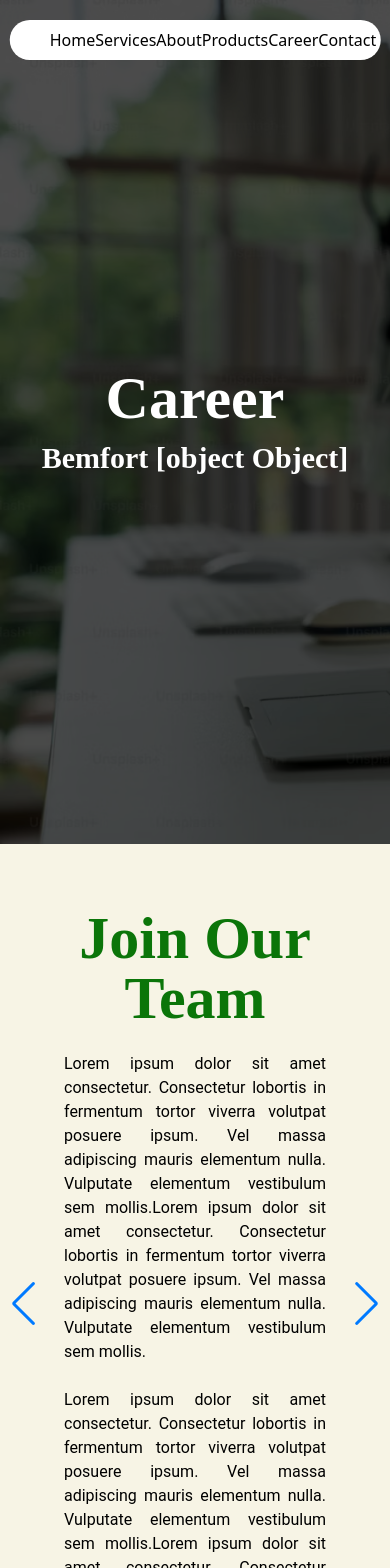
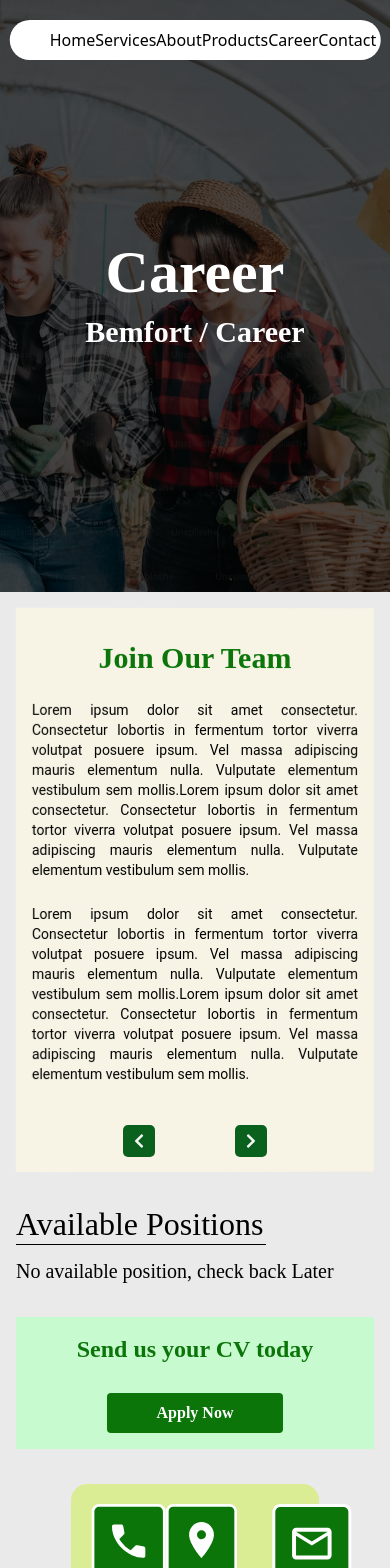
Before and after one commit to JUNNY12/bemfort, a React (Vite) app: page /career in a window 390 px wide. Shown: the top 1568 px of the page. Built offline with nearby package versions, Linux system fonts and the light colour scheme.

Commit message:
styles: add mobile responsiveness to career page

```diff
--- a/index.html
+++ b/index.html
@@ -8,6 +8,7 @@
     href="https://cdnjs.cloudflare.com/ajax/libs/slick-carousel/1.6.0/slick.min.css" />
   <link rel="stylesheet" type="text/css"
     href="https://cdnjs.cloudflare.com/ajax/libs/slick-carousel/1.6.0/slick-theme.min.css" />
+  <script src="https://cdn.jsdelivr.net/npm/swiper@11/swiper-element-bundle.min.js"></script>
   <meta name="viewport" content="width=device-width, initial-scale=1.0" />
   <title>Bemfort</title>
 </head>
--- a/src/components/specific/Career/CareerApply.tsx
+++ b/src/components/specific/Career/CareerApply.tsx
@@ -2,13 +2,16 @@ import Button from "@/components/common/button/Button"
 import { Container } from "@/components/common/container/Container"
 import { FlexContainer } from "@/components/common/container/FlexContainer"
 import Typography from "@/components/common/typography/Typography"
+import { NavLink } from "react-router-dom"
 
 export const CareerApply: React.FC = (): JSX.Element => {
     return (
-        <Container tag="section" styles={'mx-16 font-roboto-serif mb-44'}>
-            <FlexContainer tag="div" styles={'p-8 font-roboto-serif bg-light-green justify-center items-center gap-16'}>
-                <Typography variant="h4" styles={'text-3xl text-green font-semibold  mb-3'}>Send us your CV today</Typography>
-                <Button text="Apply Now" variant="green" styles={'w-44'} />
+        <Container tag="section" styles={'mx-16 lg:mx-8 md:!mx-4 font-roboto-serif mb-44'}>
+            <FlexContainer tag="div" styles={'p-8 md:p-4 font-roboto-serif bg-light-green justify-center items-center gap-16 md:flex-col md:gap-4'}>
+                <Typography variant="h4" styles={'text-3xl md:text-2xl text-green font-semibold  mb-3'}>Send us your CV today</Typography>
+                <NavLink to={`/career/apply`}>
+                    <Button title="Apply Now" ariaLabel="apply" text="Apply Now" variant="green" styles={'w-44 hover:bg-white hover:text-green hover:border hover:border-green ease-in-out duration-500'} />
+                </NavLink>
             </FlexContainer>
         </Container>
     )
--- a/src/components/specific/Career/CareerCarousel.tsx
+++ b/src/components/specific/Career/CareerCarousel.tsx
@@ -1,36 +1,35 @@
 import { Container } from "@/components/common/container/Container"
 import Typography from "@/components/common/typography/Typography"
-import { Navigation, Pagination, Scrollbar, EffectFade, Autoplay } from 'swiper/modules'
-import { Swiper, SwiperSlide } from 'swiper/react'
-import 'swiper/css'
-import 'swiper/css/navigation'
-import 'swiper/css/pagination'
-import 'swiper/css/scrollbar'
-import 'swiper/css/effect-fade'
-import 'swiper/css/autoplay'
+import { register } from 'swiper/element/bundle'
+import { FaChevronLeft, FaChevronRight } from 'react-icons/fa'
+
+register()
 
 export default function CareerCarousel() {
+
     return (
-        <Container className={'career-carousel'} styles={'relative'} tag="section">
-            < Swiper
-                modules={[Navigation, Pagination, Scrollbar, EffectFade, Autoplay]}
-                spaceBetween={0}
+        <Container tag='section' styles={'relative mx-16 my-16 lg:my-8 md:!mt-4 lg:mx-8 md:!mx-4'}>
+            <swiper-container
+                navigation-next-el=".custom-next-button"
+                navigation-prev-el=".custom-prev-button"
+                navigation="true"
                 slidesPerView={1}
-                autoplay={{ delay: 1000 }}
-                speed={1000}
                 loop={true}
-                effect="fade"
-                navigation={true}
-                pagination={{ clickable: true }}
+                autoplay-delay="3000"
+                autoplay-disable-on-interaction="true"
+                speed={3000}
+                effect="flip"
+                grab-cursor="true"
                 onSwiper={(swiper) => console.log(swiper)}
                 onSlideChange={() => console.log('slide change')}
             >
-                <SwiperSlide>
-                    <Container tag="div" styles={'px-16 py-16 bg-taint-white'}>
-                        <Typography variant="h1" styles={'text-6xl mb-3 font-bold text-center text-green mb-6 font-roboto-serif'}>
+                <swiper-slide>
+                    <div className="text-5xl"></div>
+                    <Container tag="div" styles={'px-16 lg:px-8 md:!px-4 py-16 md:pt-8 bg-taint-white'}>
+                        <Typography variant="h1" styles={'text-6xl lg:text-5xl md:!text-3xl mb-3 font-bold text-center text-green mb-6 font-roboto-serif'}>
                             Join Our Team
                         </Typography>
-                        <p className=" text-justify mb-6 text-base font-roboto">
+                        <p className=" text-justify mb-6 text-base md:text-sm font-roboto">
                             Lorem ipsum dolor sit amet consectetur.
                             Consectetur lobortis in fermentum tortor viverra
                             volutpat posuere ipsum. Vel massa adipiscing
@@ -41,7 +40,7 @@ export default function CareerCarousel() {
                             Vel massa adipiscing mauris elementum nulla.
                             Vulputate elementum vestibulum sem mollis.
                         </p>
-                        <p className=" text-justify text-base font-roboto">
+                        <p className=" text-justify text-base md:text-sm font-roboto mb-6">
                             Lorem ipsum dolor sit amet consectetur.
                             Consectetur lobortis in fermentum tortor viverra
                             volutpat posuere ipsum. Vel massa adipiscing
@@ -53,14 +52,15 @@ export default function CareerCarousel() {
                             Vulputate elementum vestibulum sem mollis.
                         </p>
                     </Container>
-                </SwiperSlide>
+                </swiper-slide>
 
-                <SwiperSlide>
-                    <Container tag="div" styles={'px-16 py-16 bg-taint-white'}>
-                        <Typography variant="h1" styles={'text-6xl mb-3 font-bold text-center text-green mb-6 font-roboto-serif'}>
+                <swiper-slide>
+                    <div className="text-5xl"></div>
+                    <Container tag="div" styles={'px-16 lg:px-8 md:!px-4 py-16 md:pt-8 bg-taint-white'}>
+                        <Typography variant="h1" styles={'text-6xl lg:text-5xl md:!text-3xl mb-3 font-bold text-center text-green mb-6 font-roboto-serif'}>
                             Join Our Team
                         </Typography>
-                        <p className=" text-justify mb-6 text-base font-roboto">
+                        <p className=" text-justify mb-6 text-base md:text-sm font-roboto">
                             Lorem ipsum dolor sit amet consectetur.
                             Consectetur lobortis in fermentum tortor viverra
                             volutpat posuere ipsum. Vel massa adipiscing
@@ -71,7 +71,7 @@ export default function CareerCarousel() {
                             Vel massa adipiscing mauris elementum nulla.
                             Vulputate elementum vestibulum sem mollis.
                         </p>
-                        <p className=" text-justify text-base font-roboto">
+                        <p className=" text-justify text-base md:text-sm font-roboto mb-6">
                             Lorem ipsum dolor sit amet consectetur.
                             Consectetur lobortis in fermentum tortor viverra
                             volutpat posuere ipsum. Vel massa adipiscing
@@ -83,13 +83,15 @@ export default function CareerCarousel() {
                             Vulputate elementum vestibulum sem mollis.
                         </p>
                     </Container>
-                </SwiperSlide>
-                <SwiperSlide>
-                    <Container tag="div" styles={'px-16 py-16 bg-taint-white'}>
-                        <Typography variant="h1" styles={'text-6xl mb-3 font-bold text-center text-green mb-6 font-roboto-serif'}>
+                </swiper-slide>
+
+                <swiper-slide>
+                    <div className="text-5xl"></div>
+                    <Container tag="div" styles={'px-16 lg:px-8 md:!px-4 py-16 md:pt-8 bg-taint-white'}>
+                        <Typography variant="h1" styles={'text-6xl lg:text-5xl md:!text-3xl mb-3 font-bold text-center text-green mb-6 font-roboto-serif'}>
                             Join Our Team
                         </Typography>
-                        <p className=" text-justify mb-6 text-base font-roboto">
+                        <p className=" text-justify mb-6 text-base md:text-sm font-roboto">
                             Lorem ipsum dolor sit amet consectetur.
                             Consectetur lobortis in fermentum tortor viverra
                             volutpat posuere ipsum. Vel massa adipiscing
@@ -100,7 +102,7 @@ export default function CareerCarousel() {
                             Vel massa adipiscing mauris elementum nulla.
                             Vulputate elementum vestibulum sem mollis.
                         </p>
-                        <p className=" text-justify text-base font-roboto">
+                        <p className=" text-justify text-base md:text-sm font-roboto mb-6">
                             Lorem ipsum dolor sit amet consectetur.
                             Consectetur lobortis in fermentum tortor viverra
                             volutpat posuere ipsum. Vel massa adipiscing
@@ -112,8 +114,16 @@ export default function CareerCarousel() {
                             Vulputate elementum vestibulum sem mollis.
                         </p>
                     </Container>
-                </SwiperSlide>
-            </Swiper>
+                </swiper-slide>
+
+            </swiper-container>
+            <div className="nav-btn custom-prev-button">
+                <FaChevronLeft />
+            </div>
+
+            <div className="nav-btn custom-next-button">
+                <FaChevronRight />
+            </div>
         </Container>
     )
 }
--- a/src/components/specific/Career/CareerHero.tsx
+++ /dev/null
@@ -1,23 +0,0 @@
-import { Container } from "@/components/common/container/Container"
-import { FlexContainer } from "@/components/common/container/FlexContainer"
-import { useGetPathName } from "@/hooks/useGetPathName"
-import { COMPANY_NAME } from "@/constants/constants"
-import Typography from "@/components/common/typography/Typography"
-
-
-export const CareerHero: React.FC = (): JSX.Element => {
-    const pathName = useGetPathName()
-    return (
-        <Container tag="section" styles={'h-screen bg-contact-hero bg-cover w-full'}>
-            <FlexContainer tag="div" styles={'w-full h-full text-white font-roboto-serif bg-neutral-col-600 justify-center flex-col items-center'}>
-                <Typography variant="h1" styles={'text-6xl mb-3 font-bold'}>
-                    Career
-                </Typography>
-                <Typography variant="h3" styles={'text-3xl font-semibold'}>
-                    {`${COMPANY_NAME} ${pathName}`}
-                </Typography>
-            </FlexContainer>
-
-        </Container>
-    )
-}
--- a/src/components/specific/Career/CareerOppurtunities.tsx
+++ b/src/components/specific/Career/CareerOppurtunities.tsx
@@ -3,11 +3,11 @@ import Typography from "@/components/common/typography/Typography"
 
 export const CareerOppurtunities: React.FC = (): JSX.Element => {
     return (
-        <Container tag="section" styles={'px-16 py-12 font-roboto-serif'}>
-            <Typography variant="h1" styles={'text-3xl  mb-3'}>
+        <Container tag="section" styles={'mx-16 lg:mx-8 md:!mx-4 mb-16 lg:mb-8 font-roboto-serif'}>
+            <Typography variant="h1" styles={'text-4xl md:text-[32px] border-b border-black w-[280px]  md:w-[250px] mb-3'}>
                 Available Positions
             </Typography>
-            <p className="text-2xl">No available position, check  back Later</p>
+            <p className="text-2xl md:text-xl">No available position, check  back Later</p>
         </Container>
     )
 }
--- a/src/index.css
+++ b/src/index.css
@@ -20,29 +20,73 @@ htm {
     scroll-behavior: smooth !important;
 }
 
-h1{
+h1 {
     @apply text-[32px];
 }
-h2{
+
+h2 {
     @apply text-[24px];
 }
-h3{
+
+h3 {
     @apply text-[20px];
 }
-p{
+
+p {
     @apply text-[16px];
 }
-caption{
+
+caption {
     @apply text-[12px];
 }
-.agriImage{
+
+.agriImage {
     @apply w-[180px] h-[180px] lg:w-[150px] lg:h-[150px];
 }
 
-.career-carousel .swiper-button-next {
+.nav-btn {
+    display: block;
+    position: absolute;
+    z-index: 20;
+    user-select: none;
+    -webkit-user-select: none;
+    background-color: #0A611D;
+    cursor: pointer;
+    padding: 2px;
+    border-radius: 5px;
+    transition: background 0.5s ease;
+    color: #f5f5f5;
+    padding: 0.5rem;
+    font-size: 2rem;
+
+    @media screen and (max-width: 768px) {
+        font-size: 1rem;
+    }
+
 
 }
 
-.career-carousel .swiper-button-prev {
+.nav-btn:hover {
+    background-color: #C7FBCF;
+    color: #0A611D;
+}
 
+.nav-btn.custom-prev-button {
+    bottom: 15px;
+    left: 40%;
+
+    @media screen and (max-width: 496px) {
+        left: 30%;
+
+    }
 }
+
+.nav-btn.custom-next-button {
+    right: 40%;
+    bottom: 15px;
+
+    @media screen and (max-width: 496px) {
+        right: 30%;
+
+    }
+}
--- a/src/pages/apply/Apply.tsx
+++ b/src/pages/apply/Apply.tsx
@@ -1,11 +1,11 @@
 import { Container } from "@/components/common/container/Container"
+import Jumbotron from "@/components/common/jumbotron/Jumbotron"
 import { ApplyForm } from "@/components/specific/Apply/ApplyForm"
-import { CareerHero } from "@/components/specific/Career/CareerHero"
 
 export default function Apply(): JSX.Element {
     return (
         <Container tag="section">
-            <CareerHero />
+            <Jumbotron backgroundImg={'bg-career-hero'} />
             <ApplyForm />
         </Container>
     )
--- a/src/pages/career/Career.tsx
+++ b/src/pages/career/Career.tsx
@@ -1,12 +1,13 @@
 import { Container } from "@/components/common/container/Container"
 import { CareerApply } from "@/components/specific/Career/CareerApply"
 import CareerCarousel from "@/components/specific/Career/CareerCarousel"
-import { CareerHero } from "@/components/specific/Career/CareerHero"
 import { CareerOppurtunities } from "@/components/specific/Career/CareerOppurtunities"
+import Jumbotron from "@/components/common/jumbotron/Jumbotron"
+
 export default function Career(): JSX.Element {
     return (
         <Container tag="section">
-            <CareerHero />
+            <Jumbotron backgroundImg={'bg-career-hero'} />
             <CareerCarousel />
             <CareerOppurtunities />
             <CareerApply />
--- a/tsconfig.json
+++ b/tsconfig.json
@@ -25,6 +25,9 @@
     "noUnusedParameters": true,
     "noFallthroughCasesInSwitch": true
   },
+  "files": [
+    "global.d.ts"
+  ],
   "include": ["src"],
   "references": [{ "path": "./tsconfig.node.json" }]
 }
```
Also changed, not shown: global.d.ts (added, +23 -0 lines), src/components/specific/Apply/ApplyForm.tsx (+5 -5 lines).
